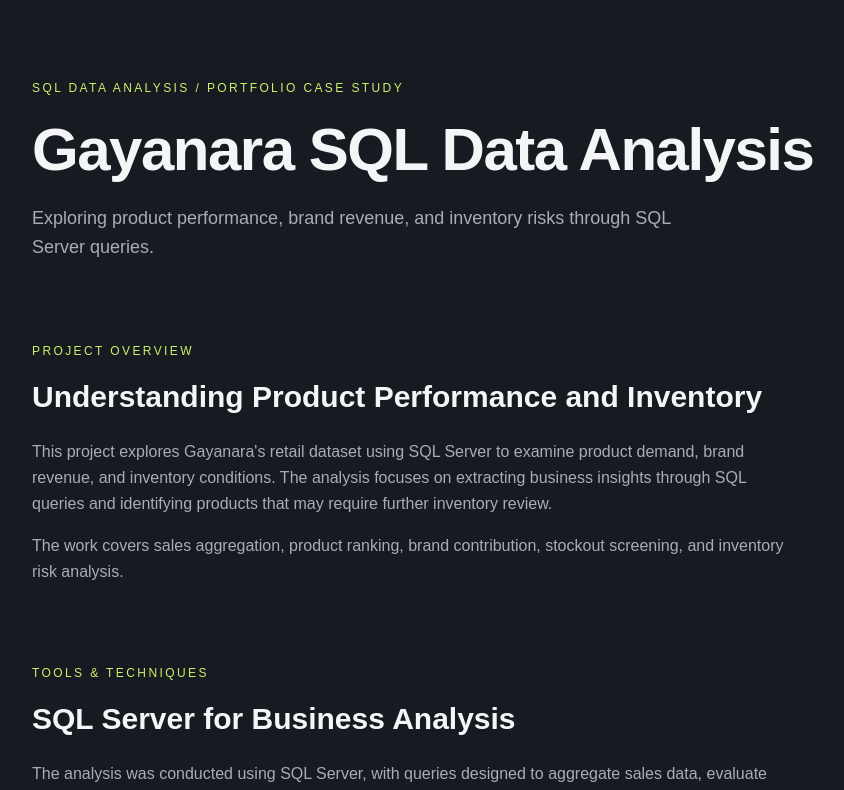
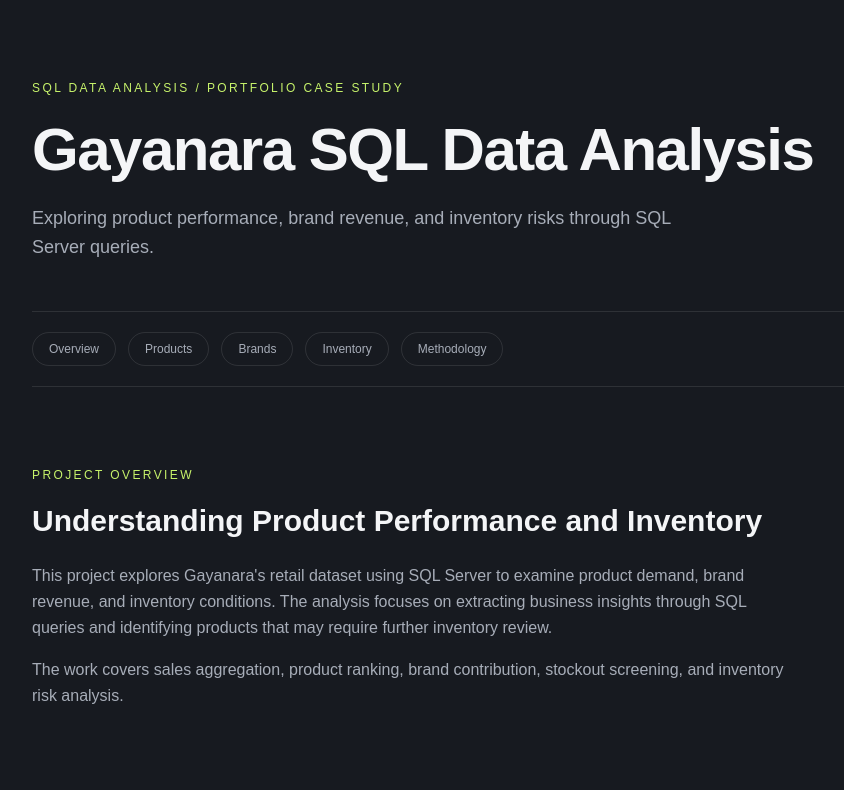
Before and after one commit to AGRAAA/Agra-Web, a Next.js app: page /work/gayanara-sql-data-analysis in a window 1280 px wide. Shown: the top 790 px of the page, without its empty margins (72-916 px from the left). Built offline with nearby package versions, Linux system fonts and the light colour scheme.

Commit message:
Add internal navigation to Gayanara SQL case study

```diff
--- a/src/app/work/gayanara-sql-data-analysis/page.tsx
+++ b/src/app/work/gayanara-sql-data-analysis/page.tsx
@@ -14,6 +14,26 @@ export default function GayanaraSQLProject() {
           Exploring product performance, brand revenue, and inventory risks
           through SQL Server queries.
         </p>
+
+
+        <nav className="mt-12 flex flex-wrap gap-3 border-y border-white/10 py-5">
+          {[
+            { label: "Overview", href: "#overview" },
+            { label: "Products", href: "#product-analysis" },
+            { label: "Brands", href: "#brand-analysis" },
+            { label: "Inventory", href: "#inventory-analysis" },
+            { label: "Methodology", href: "#methodology" },
+          ].map((item) => (
+            <a
+              key={item.href}
+              href={item.href}
+              className="rounded-full border border-white/10 px-4 py-2 text-xs text-[#A7ADB8] transition hover:border-[#C7F36B] hover:text-[#C7F36B]"
+            >
+              {item.label}
+            </a>
+          ))}
+        </nav>
+
               <section id="overview" className="mt-20 max-w-3xl">
           <p className="text-xs uppercase tracking-[0.2em] text-[#C7F36B]">
             PROJECT OVERVIEW
```
